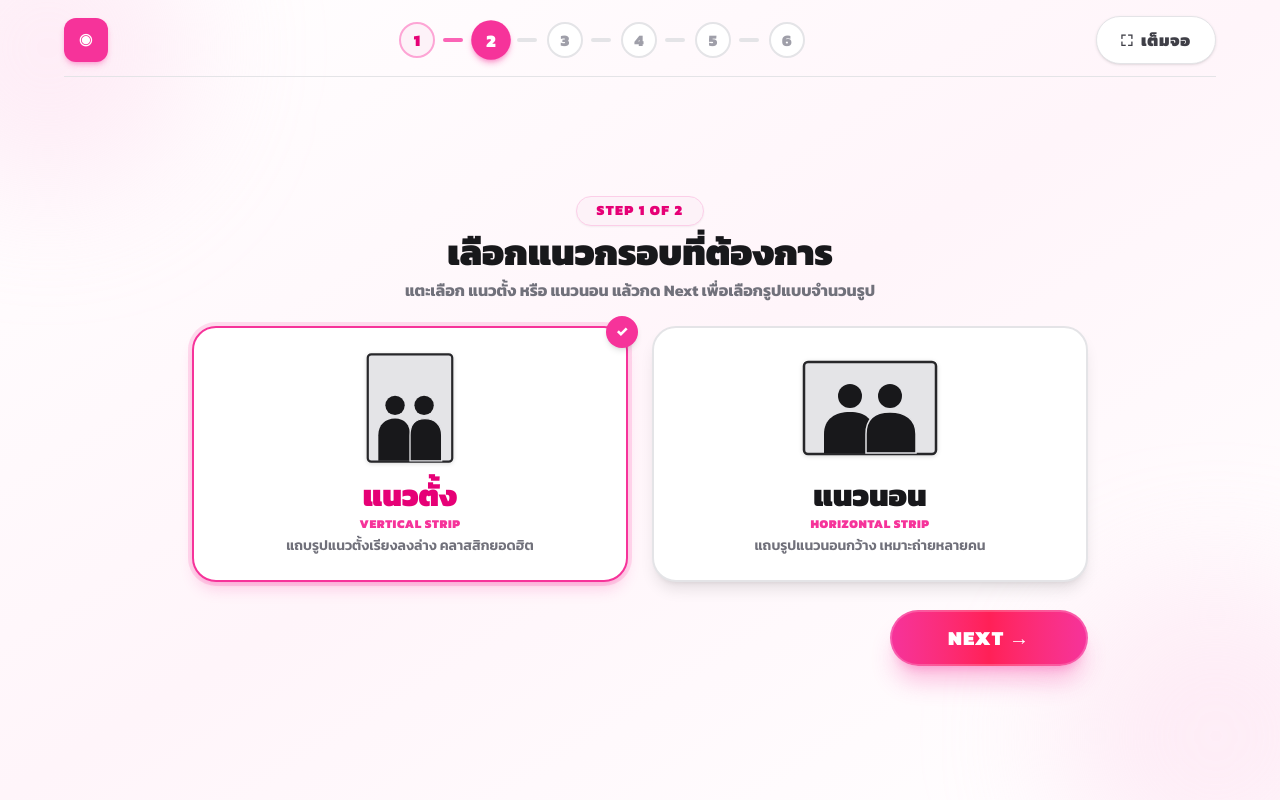
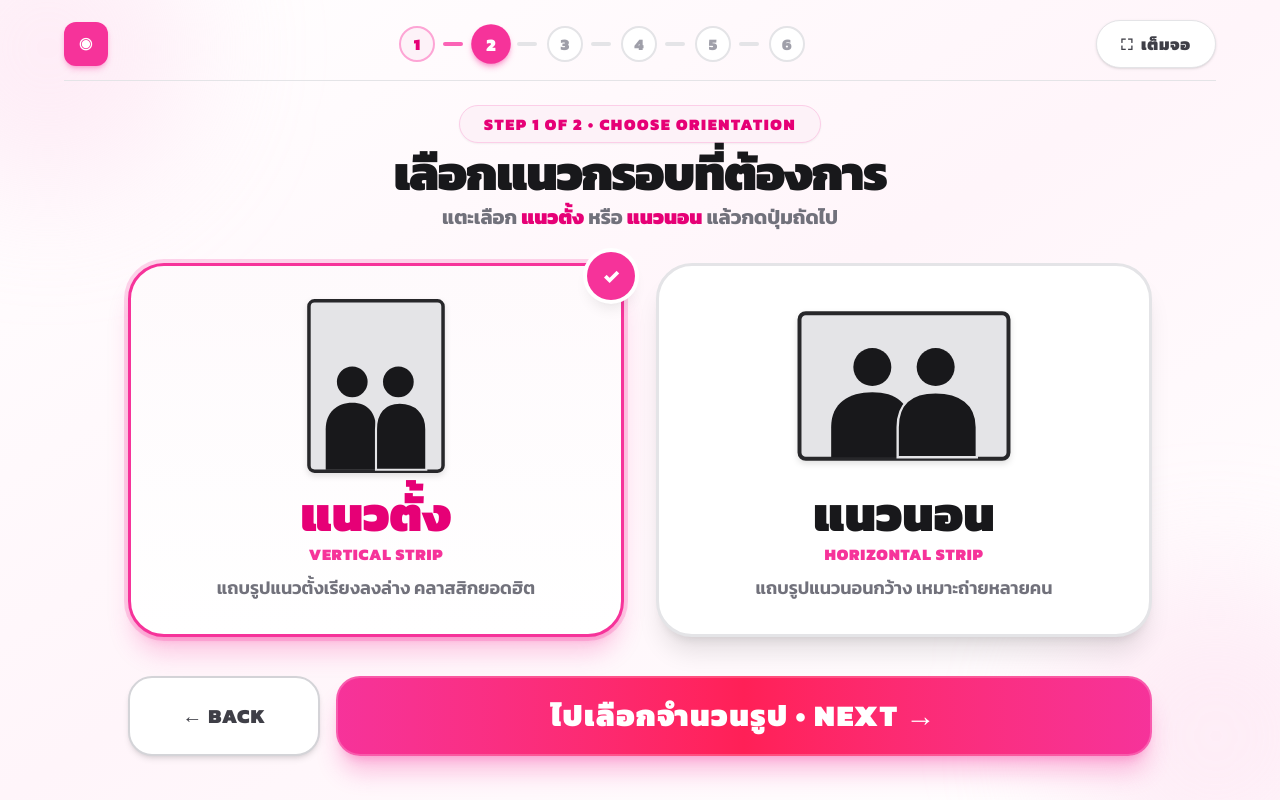
Before and after one commit to suhaimeejehha-glitch/camera-page, a Next.js app: page /setup in a window 1280 px wide. Built offline with nearby package versions, Linux system fonts and the light colour scheme.

Commit message:
style: upscale setup orientation and layout selection for touchscreen

```diff
--- a/app/components/frames/LayoutSetupStep.tsx
+++ b/app/components/frames/LayoutSetupStep.tsx
@@ -37,7 +37,7 @@ function OrientationSampleIcon({ isVertical }: { isVertical: boolean }) {
     return (
       <svg
         viewBox="0 0 100 126"
-        className="h-24 w-20 drop-shadow-sm sm:h-28 sm:w-22"
+        className="h-32 w-28 sm:h-40 sm:w-34 lg:h-44 lg:w-38 drop-shadow-md"
         aria-hidden="true"
       >
         <rect
@@ -71,7 +71,7 @@ function OrientationSampleIcon({ isVertical }: { isVertical: boolean }) {
   return (
     <svg
       viewBox="0 0 136 96"
-      className="h-20 w-28 drop-shadow-sm sm:h-24 sm:w-34"
+      className="h-28 w-40 sm:h-34 sm:w-48 lg:h-38 lg:w-54 drop-shadow-md"
       aria-hidden="true"
     >
       <rect
@@ -114,16 +114,16 @@ function MiniLayoutIcon({
   const isVertical = orientation === "vertical";
   return (
     <div
-      className={`flex gap-1 rounded-lg border-2 p-1 shadow-sm transition-all ${
+      className={`flex gap-1.5 rounded-xl border-2 p-1.5 shadow-sm transition-all ${
         active
           ? "border-pink-500 bg-pink-100/60 shadow-pink-500/20"
           : "border-zinc-200 bg-zinc-100"
-      } ${isVertical ? "h-14 w-8 flex-col" : "h-8 w-16 flex-row"}`}
+      } ${isVertical ? "h-16 sm:h-20 w-10 sm:w-12 flex-col" : "h-10 sm:h-12 w-18 sm:w-22 flex-row"}`}
     >
       {Array.from({ length: count }).map((_, idx) => (
         <div
           key={idx}
-          className={`flex-1 rounded-xs transition-colors ${
+          className={`flex-1 rounded-sm transition-colors ${
             active ? "bg-pink-500" : "bg-zinc-400"
           }`}
         />
@@ -367,20 +367,22 @@ export function LayoutSetupStep() {
 
   if (step === "orientation") {
     return (
-      <div className="flex max-h-full w-full max-w-4xl flex-col items-center justify-center gap-4 sm:gap-6">
-        <div className="flex flex-col items-center gap-1.5 text-center">
-          <span className="rounded-full border border-pink-200 bg-pink-50 px-5 py-1 font-mono text-xs sm:text-sm font-black tracking-widest text-pink-600 uppercase shadow-xs">
-            Step 1 of 2
+      <div className="flex h-full max-h-full w-full max-w-5xl lg:max-w-6xl flex-col items-center justify-between gap-3 sm:gap-5 py-2 select-none">
+        {/* หัวข้อ */}
+        <div className="flex flex-col items-center gap-1.5 text-center shrink-0">
+          <span className="rounded-full border border-pink-200 bg-pink-50 px-6 py-1.5 font-mono text-xs sm:text-sm lg:text-base font-black tracking-widest text-pink-600 uppercase shadow-xs">
+            Step 1 of 2 • CHOOSE ORIENTATION
           </span>
-          <h2 className="text-2xl font-black text-zinc-900 sm:text-4xl">
+          <h2 className="text-3xl font-black text-zinc-900 sm:text-4xl lg:text-5xl tracking-tight">
             เลือกแนวกรอบที่ต้องการ
           </h2>
-          <p className="text-sm font-bold text-zinc-500 sm:text-base">
-            แตะเลือก แนวตั้ง หรือ แนวนอน แล้วกด Next เพื่อเลือกรูปแบบจำนวนรูป
+          <p className="text-base font-bold text-zinc-500 sm:text-lg lg:text-xl">
+            แตะเลือก <span className="text-pink-600 font-black">แนวตั้ง</span> หรือ <span className="text-pink-600 font-black">แนวนอน</span> แล้วกดปุ่มถัดไป
           </p>
         </div>
 
-        <div className="grid w-full grid-cols-1 gap-4 sm:grid-cols-2 sm:gap-6">
+        {/* ตัวเลือก 2 การ์ดใหญ่เต็มจอสัมผัส */}
+        <div className="grid w-full grid-cols-1 sm:grid-cols-2 gap-5 sm:gap-8 max-w-4xl lg:max-w-5xl my-auto">
           {ORIENTATION_OPTIONS.map((opt) => {
             const isVertical = opt.value === "vertical";
             const isSelected = orientation === opt.value;
@@ -389,25 +391,25 @@ export function LayoutSetupStep() {
                 key={opt.value}
                 type="button"
                 onClick={() => handleSelectOrientation(opt.value)}
-                className={`group relative flex min-h-48 sm:min-h-56 flex-col items-center justify-center gap-3.5 rounded-3xl border-2 bg-white p-5 sm:p-6 text-center shadow-lg transition active:scale-95 touch-manipulation cursor-pointer ${
+                className={`group relative flex min-h-64 sm:min-h-76 lg:min-h-84 flex-col items-center justify-center gap-4 rounded-[32px] sm:rounded-[36px] border-3 bg-white p-6 sm:p-8 text-center shadow-xl transition-all active:scale-[0.98] touch-manipulation cursor-pointer ${
                   isSelected
-                    ? "border-pink-500 shadow-pink-500/20 ring-4 ring-pink-500/15"
+                    ? "border-pink-500 shadow-pink-500/25 ring-4 ring-pink-500/20 bg-gradient-to-b from-pink-50/40 to-white"
                     : "border-zinc-200 hover:border-pink-300"
                 }`}
               >
                 {isSelected ? (
-                  <span className="absolute -top-3 -right-3 flex h-8 w-8 items-center justify-center rounded-full bg-pink-500 text-sm font-black text-white shadow-md">
+                  <span className="absolute -top-3.5 -right-3.5 flex h-10 w-10 sm:h-12 sm:w-12 items-center justify-center rounded-full bg-pink-500 text-lg sm:text-xl font-black text-white shadow-lg ring-4 ring-white">
                     ✓
                   </span>
                 ) : null}
 
-                <div className="flex h-24 sm:h-28 items-center justify-center">
+                <div className="flex h-32 sm:h-38 lg:h-44 items-center justify-center">
                   <OrientationSampleIcon isVertical={isVertical} />
                 </div>
 
-                <div className="flex flex-col gap-0.5">
+                <div className="flex flex-col items-center gap-1">
                   <span
-                    className={`text-2xl font-black transition sm:text-3xl ${
+                    className={`text-3xl sm:text-4xl lg:text-5xl font-black transition ${
                       isSelected
                         ? "text-pink-600"
                         : "text-zinc-900 group-hover:text-pink-600"
@@ -415,10 +417,10 @@ export function LayoutSetupStep() {
                   >
                     {opt.label}
                   </span>
-                  <span className="font-mono text-xs font-black tracking-wider text-pink-500 uppercase">
+                  <span className="font-mono text-sm sm:text-base font-black tracking-wider text-pink-500 uppercase">
                     {opt.sub}
                   </span>
-                  <span className="mt-0.5 text-xs sm:text-sm text-zinc-500 font-semibold">
+                  <span className="mt-1 text-sm sm:text-base lg:text-lg text-zinc-500 font-semibold max-w-xs">
                     {opt.desc}
                   </span>
                 </div>
@@ -427,14 +429,21 @@ export function LayoutSetupStep() {
           })}
         </div>
 
-        {/* ปุ่ม Next */}
-        <div className="flex w-full items-center justify-end gap-3 pt-1">
+        {/* ปุ่ม Back และ Next ด้านล่าง */}
+        <div className="flex w-full items-center justify-between gap-4 max-w-4xl lg:max-w-5xl shrink-0 pt-2">
+          <Link
+            href="/payment"
+            className="inline-flex h-16 sm:h-18 lg:h-20 w-40 sm:w-48 items-center justify-center rounded-2xl sm:rounded-3xl border-2 border-zinc-300 bg-white px-6 text-lg sm:text-xl font-black tracking-wider text-zinc-700 uppercase shadow-md transition active:scale-95 hover:border-pink-400 hover:text-pink-600 touch-manipulation cursor-pointer"
+          >
+            ← BACK
+          </Link>
+
           <button
             type="button"
             onClick={() => setStep("shots")}
-            className="inline-flex h-13 sm:h-14 items-center justify-center rounded-full bg-gradient-to-r from-pink-500 via-rose-500 to-pink-500 px-10 sm:px-14 text-lg sm:text-xl font-black tracking-wider text-white uppercase shadow-xl shadow-pink-500/30 transition active:scale-95 hover:from-pink-400 hover:to-rose-400 border-2 border-white/20 touch-manipulation cursor-pointer"
+            className="inline-flex h-16 sm:h-18 lg:h-20 flex-1 items-center justify-center rounded-2xl sm:rounded-3xl bg-gradient-to-r from-pink-500 via-rose-500 to-pink-500 px-8 text-xl sm:text-2xl lg:text-3xl font-black tracking-wider text-white uppercase shadow-xl shadow-pink-500/30 transition active:scale-95 hover:from-pink-400 hover:to-rose-400 border-2 border-white/20 touch-manipulation cursor-pointer"
           >
-            Next →
+            ไปเลือกจำนวนรูป • NEXT →
           </button>
         </div>
       </div>
@@ -442,20 +451,27 @@ export function LayoutSetupStep() {
   }
 
   return (
-    <div className="flex max-h-full w-full max-w-5xl flex-col items-center justify-center gap-4 sm:gap-5">
-      <div className="flex flex-col items-center gap-1 text-center">
-        <span className="rounded-full border border-pink-200 bg-pink-50 px-5 py-1 font-mono text-xs sm:text-sm font-black tracking-widest text-pink-600 uppercase shadow-xs">
-          Step 2 of 2 • {orientation === "vertical" ? "แนวตั้ง" : "แนวนอน"}
+    <div className="flex h-full max-h-full w-full max-w-5xl lg:max-w-6xl flex-col items-center justify-between gap-3 sm:gap-5 py-2 select-none">
+      {/* หัวข้อ Step 2 */}
+      <div className="flex flex-col items-center gap-1.5 text-center shrink-0">
+        <span className="rounded-full border border-pink-200 bg-pink-50 px-6 py-1.5 font-mono text-xs sm:text-sm lg:text-base font-black tracking-widest text-pink-600 uppercase shadow-xs">
+          Step 2 of 2 • {orientation === "vertical" ? "แนวตั้ง (Vertical)" : "แนวนอน (Horizontal)"}
         </span>
-        <h2 className="text-2xl font-black text-zinc-900 sm:text-3xl">
+        <h2 className="text-3xl font-black text-zinc-900 sm:text-4xl lg:text-5xl tracking-tight">
           เลือกจำนวนรูป ({orientation === "vertical" ? "แนวตั้ง" : "แนวนอน"})
         </h2>
+        <p className="text-base font-bold text-zinc-500 sm:text-lg">
+          แตะเลือกจำนวนช็อตที่ต้องการถ่าย 1-4 รูป แล้วกดปุ่มถัดไป
+        </p>
       </div>
 
       {/* ตัวเลือกจำนวนรูป 1-4 + พรีวิว */}
-      <div className="grid w-full grid-cols-1 gap-4 sm:grid-cols-12 sm:gap-5">
-        <div className="flex flex-col justify-center gap-3 rounded-3xl border border-zinc-200 bg-white p-4 sm:p-5 shadow-lg sm:col-span-7">
-          <div className="grid grid-cols-2 gap-2.5 sm:grid-cols-4">
+      <div className="grid w-full grid-cols-1 gap-4 sm:grid-cols-12 sm:gap-6 my-auto">
+        <div className="flex flex-col justify-center gap-3 rounded-[32px] border-2 border-zinc-200 bg-white p-5 sm:p-6 shadow-xl sm:col-span-7">
+          <p className="font-mono text-xs sm:text-sm font-black tracking-wider text-zinc-500 uppercase text-center sm:text-left">
+            SHOT COUNT • เลือกจำนวนรูป
+          </p>
+          <div className="grid grid-cols-2 gap-3 sm:grid-cols-4">
             {SHOT_OPTIONS.map((opt) => {
               const active = shots === opt.count;
               return (
@@ -463,14 +479,14 @@ export function LayoutSetupStep() {
                   key={opt.count}
                   type="button"
                   onClick={() => setShots(opt.count)}
-                  className={`relative flex min-h-28 sm:min-h-34 flex-col items-center justify-center gap-2 rounded-2xl border-2 p-3 transition active:scale-95 touch-manipulation cursor-pointer ${
+                  className={`relative flex min-h-32 sm:min-h-40 flex-col items-center justify-center gap-2.5 rounded-2xl border-2 p-3 sm:p-4 transition active:scale-95 touch-manipulation cursor-pointer ${
                     active
-                      ? "border-pink-500 bg-pink-50/80 text-pink-600 shadow-md ring-2 ring-pink-500/20"
+                      ? "border-pink-500 bg-pink-50/80 text-pink-600 shadow-md ring-3 ring-pink-500/20"
                       : "border-zinc-200 bg-zinc-50 text-zinc-700 hover:border-pink-300 hover:bg-white"
                   }`}
                 >
                   {active ? (
-                    <span className="absolute -top-2 -right-2 flex h-6 w-6 items-center justify-center rounded-full bg-pink-500 text-xs font-black text-white shadow">
+                    <span className="absolute -top-2.5 -right-2.5 flex h-7 w-7 items-center justify-center rounded-full bg-pink-500 text-xs font-black text-white shadow ring-2 ring-white">
                       ✓
                     </span>
                   ) : null}
@@ -480,11 +496,11 @@ export function LayoutSetupStep() {
                     orientation={orientation}
                     active={active}
                   />
-                  <div className="flex flex-col items-center">
-                    <span className="text-base sm:text-lg font-black">
+                  <div className="flex flex-col items-center text-center">
+                    <span className="text-lg sm:text-xl font-black">
                       {opt.label}
                     </span>
-                    <span className="text-[11px] sm:text-xs text-zinc-500 font-semibold">
+                    <span className="text-xs text-zinc-500 font-semibold">
                       {opt.desc}
                     </span>
                   </div>
@@ -495,22 +511,22 @@ export function LayoutSetupStep() {
         </div>
 
         {/* ฝั่งตัวอย่างโครงกรอบ */}
-        <div className="flex flex-col items-center justify-center gap-2 rounded-3xl border border-zinc-200 bg-white p-4 shadow-lg sm:col-span-5">
+        <div className="flex flex-col items-center justify-center gap-2.5 rounded-[32px] border-2 border-zinc-200 bg-white p-5 sm:p-6 shadow-xl sm:col-span-5">
           <div className="text-center">
-            <p className="font-mono text-xs font-black tracking-widest text-zinc-500 uppercase">
+            <p className="font-mono text-xs sm:text-sm font-black tracking-widest text-zinc-500 uppercase">
               Layout Preview
             </p>
-            <p className="font-black text-zinc-900 text-base sm:text-lg">
+            <p className="font-black text-zinc-900 text-lg sm:text-xl">
               {shots} รูป • {orientation === "vertical" ? "แนวตั้ง" : "แนวนอน"}
             </p>
           </div>
 
-          <div className="flex min-h-[160px] sm:min-h-[180px] w-full items-center justify-center py-1">
+          <div className="flex min-h-[170px] sm:min-h-[200px] w-full items-center justify-center py-1">
             <div
-              className={`flex gap-2 rounded-2xl border-2 border-zinc-200 bg-zinc-100 p-2.5 shadow-md transition-all ${
+              className={`flex gap-2 rounded-2xl border-2 border-zinc-300 bg-zinc-100 p-2.5 shadow-md transition-all ${
                 orientation === "vertical"
-                  ? "w-36 sm:w-40 flex-col"
-                  : "w-full max-w-[340px] sm:max-w-[380px] flex-row"
+                  ? "w-40 sm:w-44 flex-col"
+                  : "w-full max-w-[340px] sm:max-w-[400px] flex-row"
               }`}
             >
               {Array.from({ length: shots }).map((_, idx) => (
@@ -519,17 +535,17 @@ export function LayoutSetupStep() {
                   className={`group relative overflow-hidden rounded-lg border border-zinc-300 bg-white shadow-xs ${
                     orientation === "vertical"
                       ? shots === 1
-                        ? "h-36 sm:h-40 w-full"
+                        ? "h-40 sm:h-44 w-full"
                         : shots === 2
-                        ? "h-22 sm:h-24 w-full"
+                        ? "h-24 sm:h-26 w-full"
                         : shots === 3
-                        ? "h-16 sm:h-18 w-full"
-                        : "h-13 sm:h-15 w-full"
-                      : "h-20 sm:h-22 flex-1"
+                        ? "h-18 sm:h-20 w-full"
+                        : "h-14 sm:h-16 w-full"
+                      : "h-22 sm:h-26 flex-1"
                   }`}
                 >
                   <SamplePosePhoto poseIndex={idx} />
-                  <span className="absolute bottom-0.5 right-1 rounded-full bg-black/60 px-1 font-mono text-[8px] font-bold text-white">
+                  <span className="absolute bottom-0.5 right-1 rounded-full bg-black/60 px-1.5 font-mono text-[9px] font-bold text-white">
                     #{idx + 1}
                   </span>
                 </div>
@@ -537,27 +553,27 @@ export function LayoutSetupStep() {
             </div>
           </div>
 
-          <p className="text-xs text-zinc-500 font-semibold">
+          <p className="text-xs sm:text-sm text-zinc-500 font-semibold">
             ตัวอย่างการจัดวาง {shots} ช็อตในกรอบ
           </p>
         </div>
       </div>
 
-      {/* ปุ่ม Back / Next */}
-      <div className="flex w-full items-center justify-between gap-3 pt-1">
+      {/* ปุ่ม Back และ Next ด้านล่าง */}
+      <div className="flex w-full items-center justify-between gap-4 max-w-5xl shrink-0 pt-2">
         <button
           type="button"
           onClick={() => setStep("orientation")}
-          className="inline-flex h-13 sm:h-14 items-center justify-center rounded-full border-2 border-zinc-300 bg-white px-7 sm:px-9 text-base sm:text-lg font-black tracking-wider text-zinc-700 uppercase shadow-md transition active:scale-95 hover:border-pink-400 hover:text-pink-600 touch-manipulation cursor-pointer"
+          className="inline-flex h-16 sm:h-18 lg:h-20 w-40 sm:w-48 items-center justify-center rounded-2xl sm:rounded-3xl border-2 border-zinc-300 bg-white px-6 text-lg sm:text-xl font-black tracking-wider text-zinc-700 uppercase shadow-md transition active:scale-95 hover:border-pink-400 hover:text-pink-600 touch-manipulation cursor-pointer"
         >
-          ← Back
+          ← BACK
         </button>
 
         <Link
           href={`/frames?shots=${shots}&orientation=${orientation}`}
-          className="inline-flex h-13 sm:h-14 items-center justify-center rounded-full bg-gradient-to-r from-pink-500 via-rose-500 to-pink-500 px-10 sm:px-14 text-lg sm:text-xl font-black tracking-wider text-white uppercase shadow-xl shadow-pink-500/30 transition active:scale-95 hover:from-pink-400 hover:to-rose-400 border-2 border-white/20 touch-manipulation cursor-pointer"
+          className="inline-flex h-16 sm:h-18 lg:h-20 flex-1 items-center justify-center rounded-2xl sm:rounded-3xl bg-gradient-to-r from-pink-500 via-rose-500 to-pink-500 px-8 text-xl sm:text-2xl lg:text-3xl font-black tracking-wider text-white uppercase shadow-xl shadow-pink-500/30 transition active:scale-95 hover:from-pink-400 hover:to-rose-400 border-2 border-white/20 touch-manipulation cursor-pointer"
         >
-          Next →
+          ไปเลือกธีมกรอบรูป • NEXT →
         </Link>
       </div>
     </div>
--- a/app/setup/page.tsx
+++ b/app/setup/page.tsx
@@ -4,11 +4,11 @@ import { LayoutSetupStep } from "@/app/components/frames/LayoutSetupStep";
 
 export default function SetupPage() {
   return (
-    <main className="relative flex min-h-dvh w-full flex-col items-center justify-between overflow-x-hidden bg-gradient-to-br from-white via-[#fff5fa] to-white px-4 py-3 text-zinc-900 sm:px-6 sm:py-4">
+    <main className="relative flex h-dvh max-h-dvh w-full flex-col items-center justify-between overflow-hidden bg-gradient-to-br from-white via-[#fff5fa] to-white px-4 py-3 text-zinc-900 sm:px-6 sm:py-5 select-none">
       <div className="pointer-events-none absolute -top-24 -left-24 h-72 w-72 rounded-full bg-pink-200/35 blur-3xl" />
       <div className="pointer-events-none absolute -right-24 -bottom-24 h-80 w-80 rounded-full bg-pink-200/35 blur-3xl" />
 
-      <div className="relative z-10 flex w-full justify-center">
+      <div className="relative z-10 flex w-full justify-center shrink-0">
         <BoothHeader
           title="CHOOSE ORIENTATION & LAYOUT"
           theme="light"
@@ -16,7 +16,7 @@ export default function SetupPage() {
         />
       </div>
 
-      <div className="relative z-10 flex min-h-0 w-full flex-1 items-center justify-center py-3">
+      <div className="relative z-10 flex min-h-0 w-full flex-1 items-center justify-center p-2 sm:p-4">
         <LayoutSetupStep />
       </div>
     </main>
```
